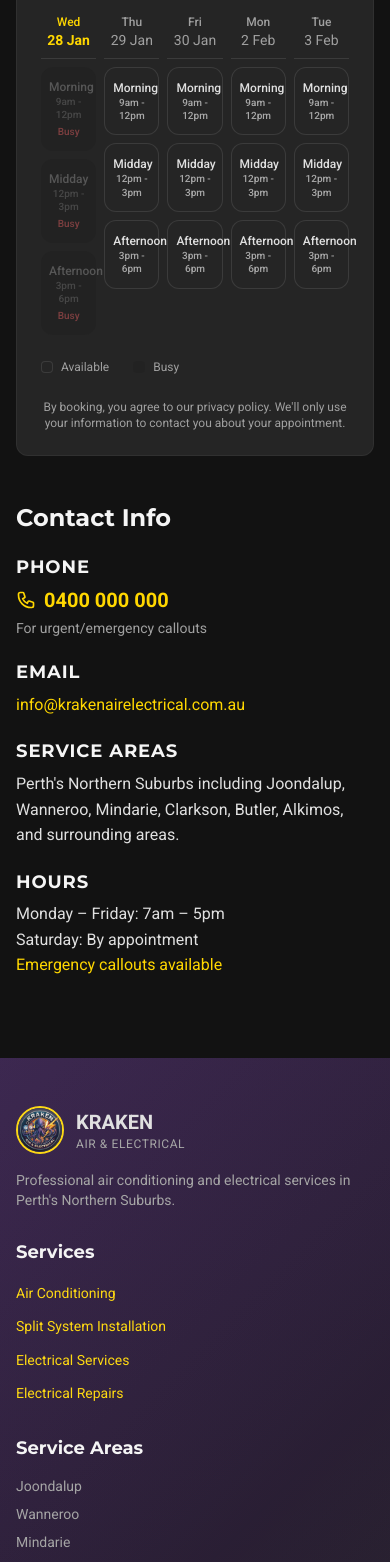
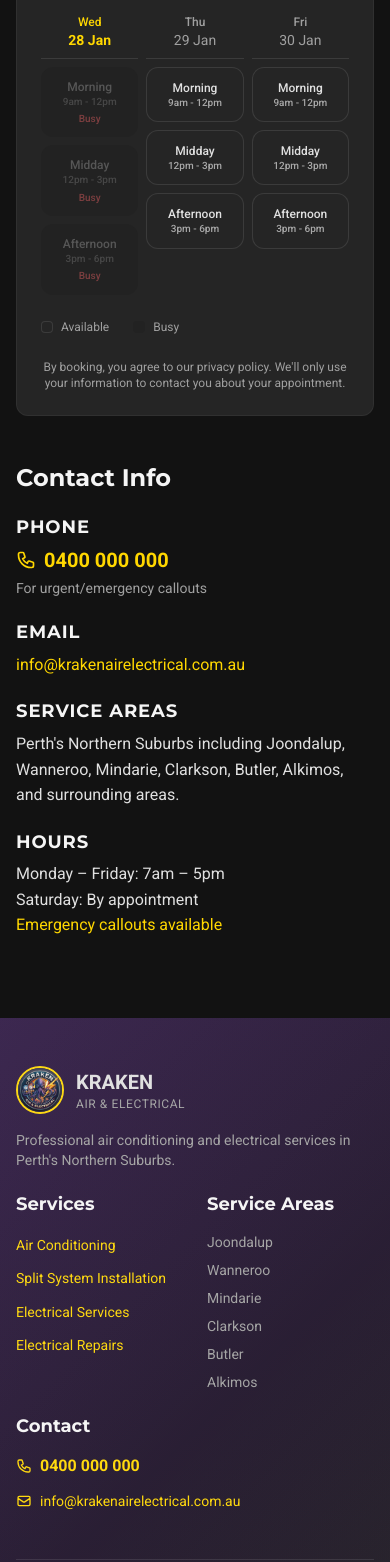
Before and after one commit to MicahWalkerDesign/Kraken, a Next.js app: page /contact in a window 390 px wide. Shown: the part 432-1994 px from the top of the page. Built offline with nearby package versions, Linux system fonts and the light colour scheme.

Commit message:
Mobile responsive fixes: 3/5 day calendar, inline Call Now button, 2-col footer

```diff
--- a/src/app/page.tsx
+++ b/src/app/page.tsx
@@ -59,9 +59,10 @@ export default function Home() {
                   className="btn-primary px-8 py-4 text-lg rounded-xl"
                   strength={0.4}
                 >
+                  <span className="inline-flex items-center gap-2">
                     <svg
                       xmlns="http://www.w3.org/2000/svg"
-                    className="h-5 w-5"
+                      className="h-5 w-5 flex-shrink-0"
                       fill="none"
                       viewBox="0 0 24 24"
                       stroke="currentColor"
@@ -74,6 +75,7 @@ export default function Home() {
                       />
                     </svg>
                     Call Now
+                  </span>
                 </MagneticButton>
                 <MagneticButton
                   href="#book"
--- a/src/components/BookingCalendar.tsx
+++ b/src/components/BookingCalendar.tsx
@@ -28,8 +28,28 @@ interface SelectedSlot {
     displayTime: string;
 }
 
-// Get next 10 weekdays (2 business weeks)
-function getWeekdayDates(startDate: Date, count: number = 5): Date[] {
+// Hook to detect mobile vs desktop
+function useIsMobile() {
+    const [isMobile, setIsMobile] = useState(false);
+
+    useEffect(() => {
+        const checkMobile = () => {
+            setIsMobile(window.innerWidth < 768);
+        };
+
+        // Check on mount
+        checkMobile();
+
+        // Listen for resize
+        window.addEventListener("resize", checkMobile);
+        return () => window.removeEventListener("resize", checkMobile);
+    }, []);
+
+    return isMobile;
+}
+
+// Get next N weekdays (skip weekends)
+function getWeekdayDates(startDate: Date, count: number): Date[] {
     const dates: Date[] = [];
     const current = new Date(startDate);
 
@@ -59,6 +79,9 @@ function formatDayLabel(date: Date): { day: string; date: string; isToday: boole
 }
 
 export default function BookingCalendar() {
+    const isMobile = useIsMobile();
+    const daysToShow = isMobile ? 3 : 5; // 3 days on mobile, 5 on desktop
+
     const [weekOffset, setWeekOffset] = useState(0);
     const [availability, setAvailability] = useState<SlotAvailability[]>([]);
     const [loading, setLoading] = useState(true);
@@ -69,8 +92,8 @@ export default function BookingCalendar() {
     const today = new Date();
     today.setHours(0, 0, 0, 0);
     const weekStart = new Date(today);
-    weekStart.setDate(today.getDate() + weekOffset * 5); // Jump by 5 weekdays
-    const weekDates = getWeekdayDates(weekStart, 5);
+    weekStart.setDate(today.getDate() + weekOffset * daysToShow); // Jump by daysToShow
+    const weekDates = getWeekdayDates(weekStart, daysToShow);
 
     // Fetch availability when week changes
     useEffect(() => {
@@ -206,8 +229,8 @@ export default function BookingCalendar() {
 
             {/* Calendar Grid */}
             {loading ? (
-                <div className="grid grid-cols-5 gap-2">
-                    {Array.from({ length: 5 }).map((_, i) => (
+                <div className={`grid ${isMobile ? 'grid-cols-3' : 'grid-cols-5'} gap-2`}>
+                    {Array.from({ length: daysToShow }).map((_, i) => (
                         <div key={i} className="animate-pulse">
                             <div className="h-8 bg-[var(--background-card)] rounded mb-2" />
                             <div className="space-y-2">
@@ -222,7 +245,7 @@ export default function BookingCalendar() {
                     ))}
                 </div>
             ) : (
-                <div className="grid grid-cols-5 gap-2 md:gap-3">
+                <div className={`grid ${isMobile ? 'grid-cols-3' : 'grid-cols-5'} gap-2 md:gap-3`}>
                     {weekDates.map((date) => {
                         const { day, date: dateStr, isToday } = formatDayLabel(date);
                         return (
--- a/src/components/Footer.tsx
+++ b/src/components/Footer.tsx
@@ -8,10 +8,10 @@ export default function Footer() {
     return (
         <footer className="bg-gradient-dark relative metallic-sheen">
             <div className="container mx-auto px-4 py-12">
-                {/* Main Footer Grid */}
-                <div className="grid grid-cols-1 md:grid-cols-2 lg:grid-cols-4 gap-8 mb-12">
-                    {/* Brand Column */}
-                    <div>
+                {/* Main Footer Grid - 2 cols on mobile for Services/Areas, 4 on desktop */}
+                <div className="grid grid-cols-2 md:grid-cols-2 lg:grid-cols-4 gap-6 md:gap-8 mb-12">
+                    {/* Brand Column - spans full width on mobile */}
+                    <div className="col-span-2 lg:col-span-1">
                         <div className="flex items-center gap-3 mb-4">
                             <Image
                                 src="/logo.jpg"
@@ -91,8 +91,8 @@ export default function Footer() {
                         </ul>
                     </div>
 
-                    {/* Contact Column */}
-                    <div>
+                    {/* Contact Column - spans full width on mobile */}
+                    <div className="col-span-2 lg:col-span-1">
                         <h4 className="text-[var(--foreground)] font-semibold mb-4">
                             Contact
                         </h4>
```
Lines whose indentation alone changed are shown as unchanged.
